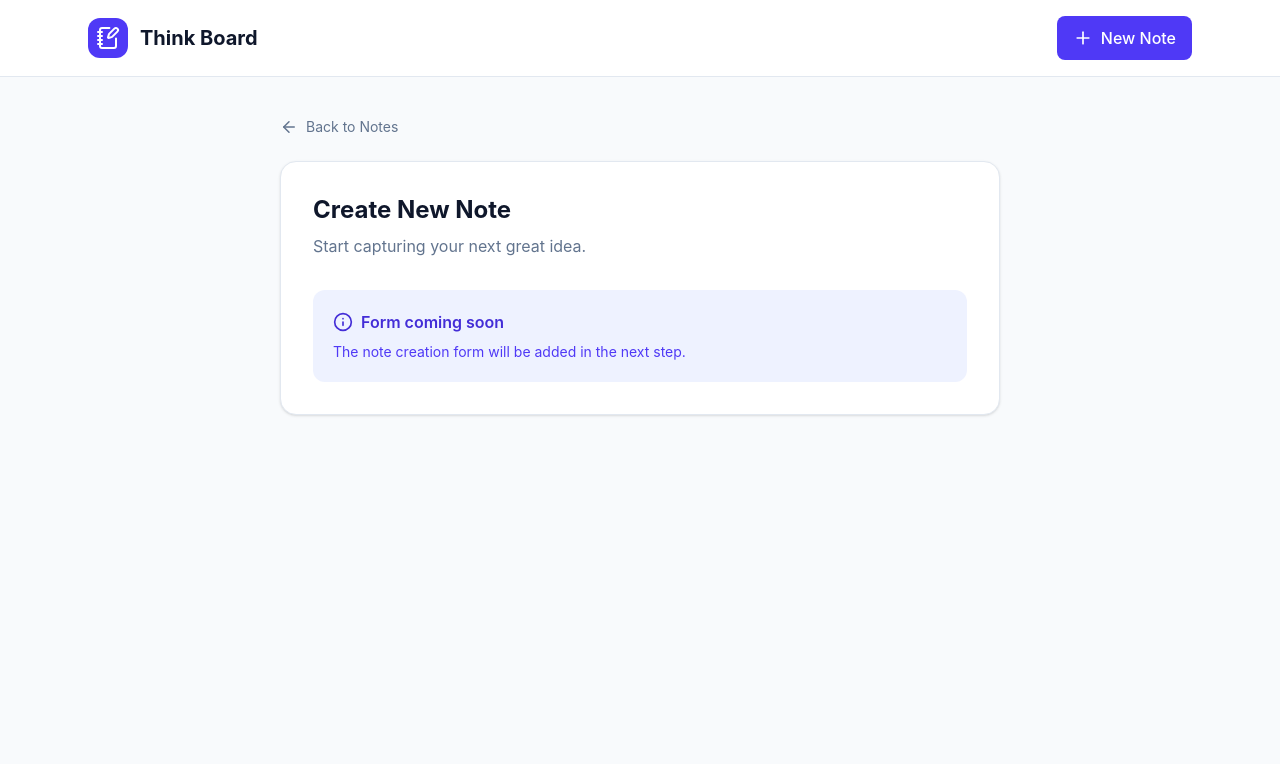
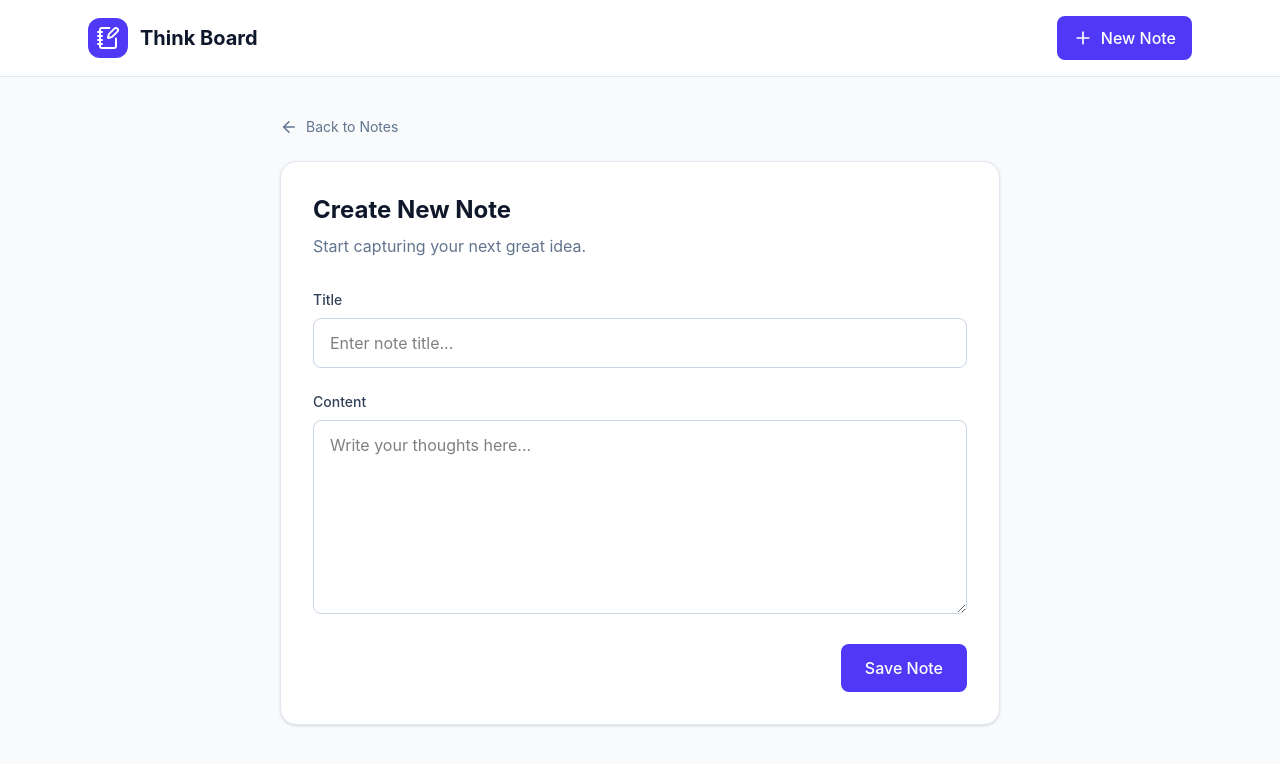
Before and after one commit to Amirh8351/Think-board, a React (Vite) app: page /notes/new in a window 1280 px wide. Shown: the top 764 px of the page. Built offline with nearby package versions, Linux system fonts and the light colour scheme.

Commit message:
feat: add reusable NoteForm

```diff
--- /dev/null
+++ b/src/features/notes/components/NoteForm.tsx
@@ -0,0 +1,102 @@
+
+import { useState, type FormEvent } from "react";
+
+export interface NoteFormValues {
+  title: string;
+  content: string;
+}
+
+interface NoteFormProps {
+  initialValues?: NoteFormValues;
+  onSubmit: (values: NoteFormValues) => void | Promise<void>;
+  submitLabel?: string;
+  isSubmitting?: boolean;
+}
+
+export default function NoteForm({
+  initialValues,
+  onSubmit,
+  submitLabel = "Save Note",
+  isSubmitting = false,
+}: NoteFormProps) {
+  const [title, setTitle] = useState(initialValues?.title ?? "");
+  const [content, setContent] = useState(initialValues?.content ?? "");
+  const [error, setError] = useState("");
+
+  async function handleSubmit(event: FormEvent<HTMLFormElement>) {
+    event.preventDefault();
+
+    if (!title.trim() || !content.trim()) {
+      setError("Title and content are required.");
+      return;
+    }
+
+    setError("");
+
+    await onSubmit({
+      title: title.trim(),
+      content: content.trim(),
+    });
+  }
+
+  return (
+    <form onSubmit={handleSubmit} className="space-y-6">
+      {error && (
+        <p
+          role="alert"
+          className="rounded-lg bg-red-50 p-3 text-sm text-red-600"
+        >
+          {error}
+        </p>
+      )}
+
+      <div>
+        <label
+          htmlFor="note-title"
+          className="mb-2 block text-sm font-medium text-slate-700"
+        >
+          Title
+        </label>
+
+        <input
+          id="note-title"
+          type="text"
+          value={title}
+          onChange={(event) => setTitle(event.target.value)}
+          placeholder="Enter note title..."
+          disabled={isSubmitting}
+          className="w-full rounded-lg border border-slate-300 px-4 py-3 outline-none transition-colors focus:border-indigo-500 focus:ring-2 focus:ring-indigo-100 disabled:opacity-60"
+        />
+      </div>
+
+      <div>
+        <label
+          htmlFor="note-content"
+          className="mb-2 block text-sm font-medium text-slate-700"
+        >
+          Content
+        </label>
+
+        <textarea
+          id="note-content"
+          value={content}
+          onChange={(event) => setContent(event.target.value)}
+          placeholder="Write your thoughts here..."
+          rows={7}
+          disabled={isSubmitting}
+          className="w-full resize-y rounded-lg border border-slate-300 px-4 py-3 outline-none transition-colors focus:border-indigo-500 focus:ring-2 focus:ring-indigo-100 disabled:opacity-60"
+        />
+      </div>
+
+      <div className="flex justify-end">
+        <button
+          type="submit"
+          disabled={isSubmitting}
+          className="rounded-lg bg-indigo-600 px-6 py-3 font-medium text-white transition-colors hover:bg-indigo-700 disabled:cursor-not-allowed disabled:opacity-60"
+        >
+          {isSubmitting ? "Saving..." : submitLabel}
+        </button>
+      </div>
+    </form>
+  );
+}
--- a/src/features/notes/pages/CreateNotePage.tsx
+++ b/src/features/notes/pages/CreateNotePage.tsx
@@ -1,8 +1,16 @@
 
-import { ArrowLeft, Info } from "lucide-react";
+import { ArrowLeft } from "lucide-react";
 import { Link } from "react-router";
 
+import NoteForm from "../components/NoteForm";
+import type { NoteFormValues } from "../components/NoteForm";
+
 export default function CreateNotePage() {
+  function handleCreateNote(values: NoteFormValues) {
+    // Temporary handler for testing the form.
+    console.log("New note:", values);
+  }
+
   return (
     <main className="mx-auto max-w-3xl px-4 py-10 sm:px-6">
       <Link
@@ -18,22 +26,11 @@ export default function CreateNotePage() {
           Create New Note
         </h1>
 
-        <p className="mt-2 text-slate-500">
+        <p className="mt-2 mb-8 text-slate-500">
           Start capturing your next great idea.
         </p>
 
-        <div className="mt-8 rounded-xl bg-indigo-50 p-5">
-          <div className="flex items-center gap-2 text-indigo-700">
-            <Info size={20} />
-            <h2 className="font-semibold">
-              Form coming soon
-            </h2>
-          </div>
-
-          <p className="mt-2 text-sm text-indigo-600">
-            The note creation form will be added in the next step.
-          </p>
-        </div>
+        <NoteForm onSubmit={handleCreateNote} />
       </section>
     </main>
   );
```
